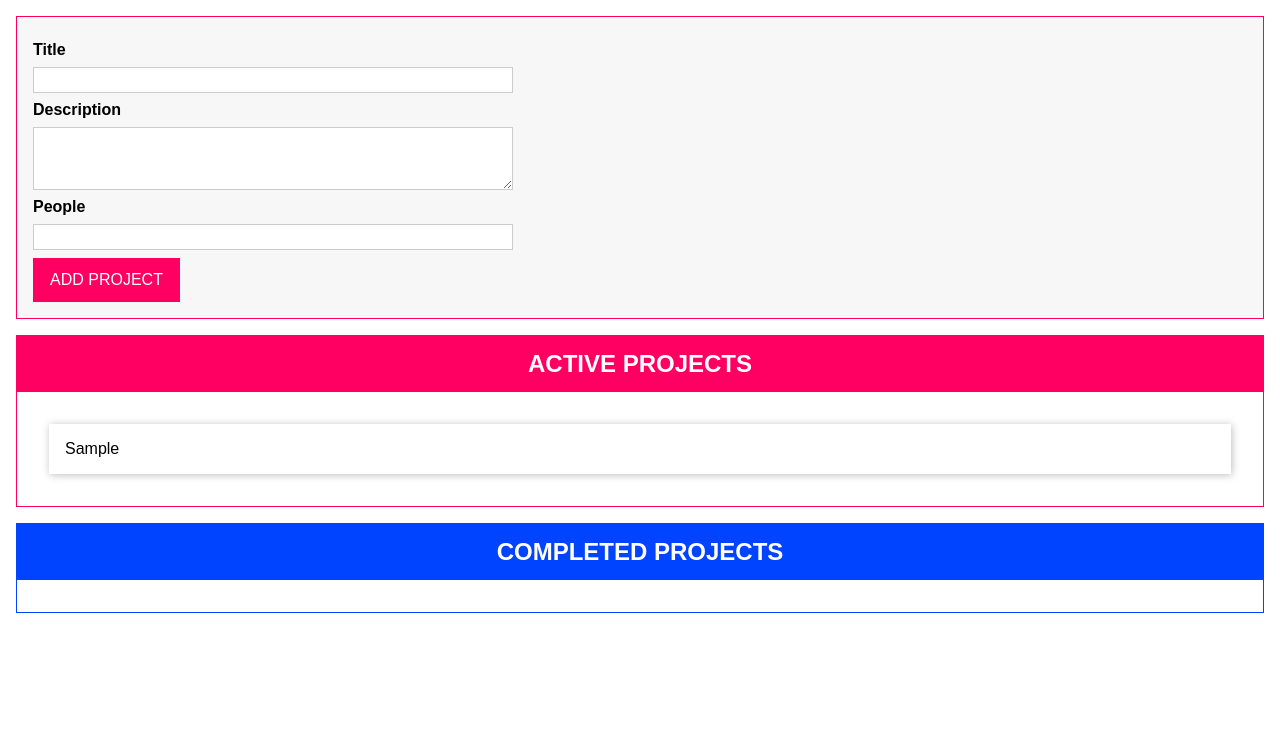
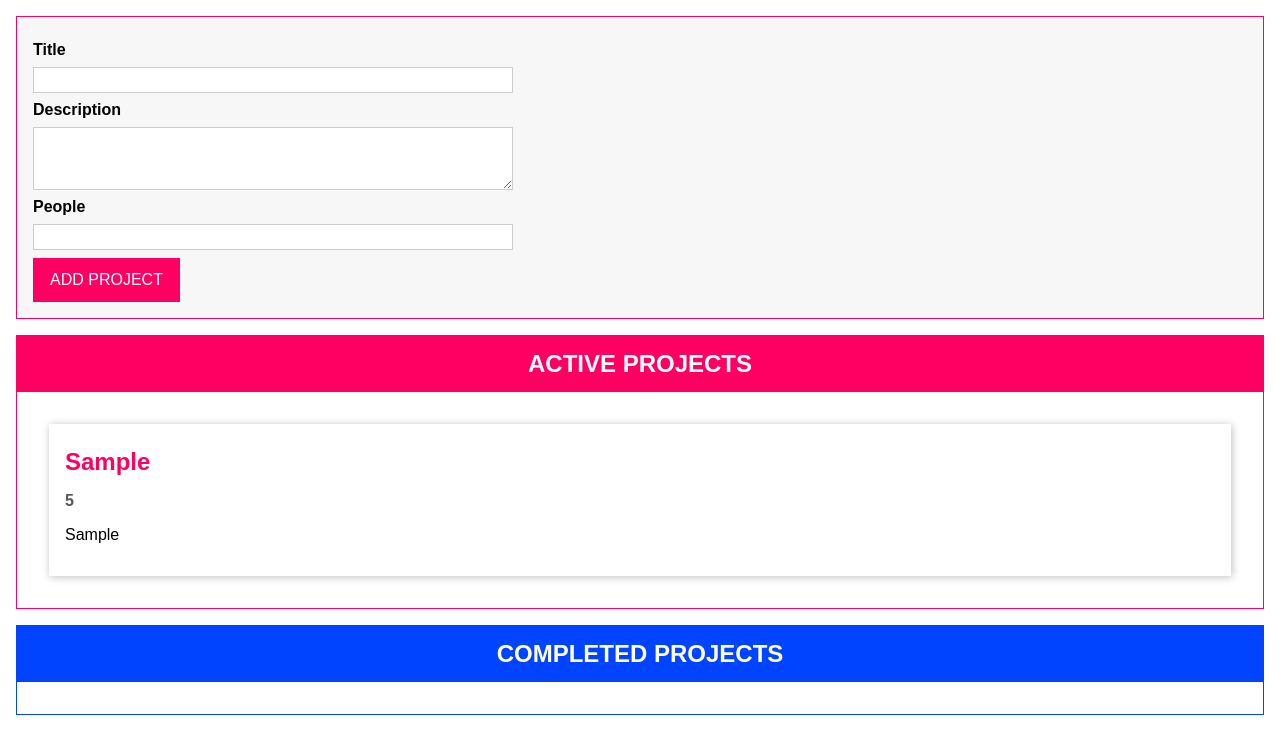
Before and after one commit to monello/udemy-ts-drag-drop, a website with bundled scripts: page index.html in a window 1280 px wide. Both pictures are taken after typing "Sample", "Sample", "5" into the empty fields and a click on the button "ADD PROJECT". Built offline with nearby package versions, Linux system fonts and the light colour scheme.

Commit message:
Rendering Project Items with a Class

```diff
--- a/index.html
+++ b/index.html
@@ -33,7 +33,11 @@
             </form>
         </template>
         <template id="single-project">
-            <li></li>
+            <li>
+                <h2></h2>
+                <h3></h3>
+                <p></p>
+            </li>
         </template>
         <template id="project-list">
             <section class="projects">
--- a/src/app.ts
+++ b/src/app.ts
@@ -167,6 +167,28 @@ abstract class Component<T extends HTMLElement, U extends HTMLElement> {
 
 }
 
+// Project Item
+// -----------------------------------------------------------------------------------------------------------
+
+class ProjectItem extends Component<HTMLUListElement, HTMLLIElement> {
+    private project: Project;
+
+    constructor(hostId: string, project: Project) {
+        super('single-project', hostId, false, project.id);
+        this.project = project;
+        this.configure();
+        this.renderContent();
+    }
+
+    configure() { }
+
+    renderContent() {
+        this.element.querySelector('h2')!.textContent = this.project.title;
+        this.element.querySelector('h3')!.textContent = this.project.people.toString();
+        this.element.querySelector('p')!.textContent = this.project.description;
+    }
+}
+
 // Project Lists
 // -----------------------------------------------------------------------------------------------------------
 
@@ -224,9 +246,7 @@ class ProjectList extends Component<HTMLElement, HTMLDivElement> {
         // now loop through all the currentprojects en add them to the listEl
         for (const prjItem of this.currentProjects) {
             // now build the new project list-item
-            const listItem = document.createElement('li');
-            listItem.textContent = prjItem.title;
-            listEl.appendChild(listItem);
+            new ProjectItem(this.element.querySelector('ul')!.id, prjItem)
         }
     }
 }
```
